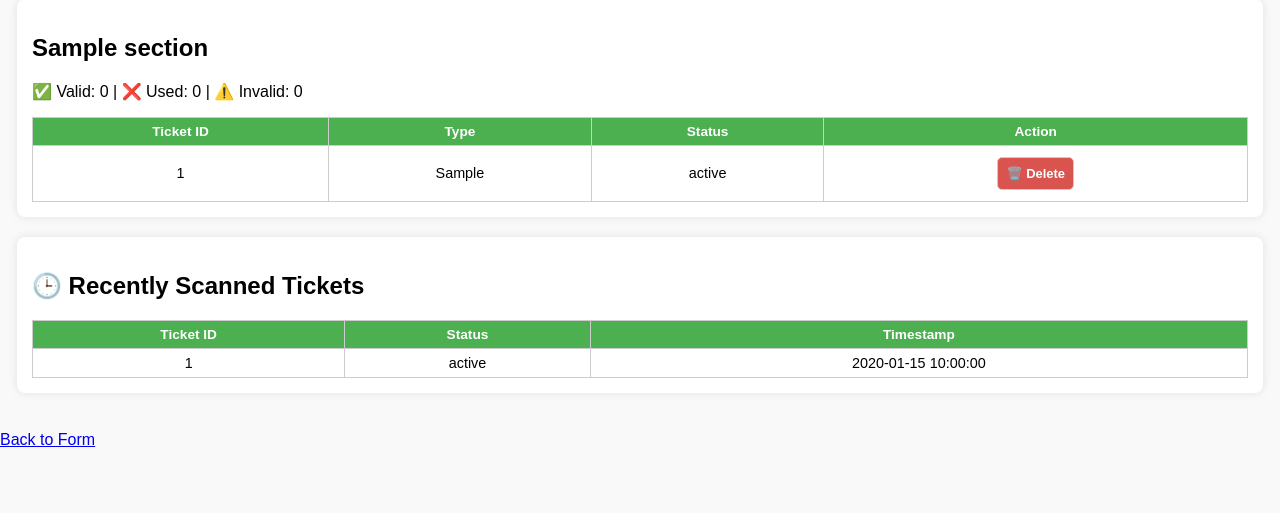
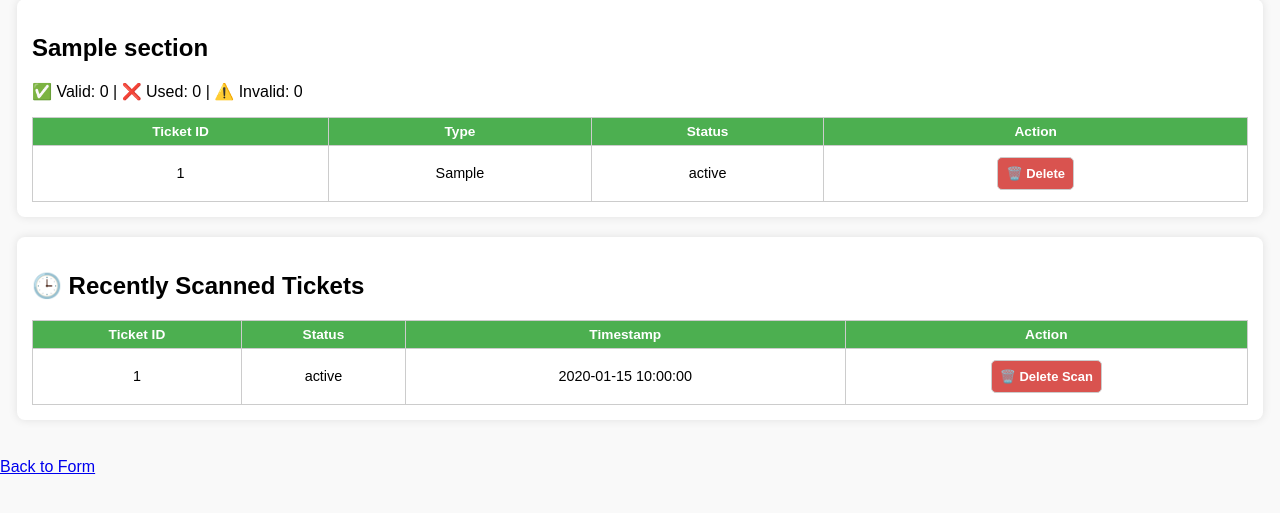
Before and after one commit to kielclvn/ticketing-app, a Flask app: page /admin in a window 1280 px wide. Shown: the part 205-718 px from the top of the page. Run offline with Flask 2, Linux system fonts and the light colour scheme; the visitor is signed in with stand-in values (Sample User, id 1); tables that the repository leaves empty hold one stand-in row (values such as "Sample post"); a database or web service that is not in the repository returns one stand-in record (values such as "Sample title"); some libraries are stand-ins or nearby versions.

Commit message:
Update admin.html with Delete Scan button and improved dashboard

```diff
--- a/app.py
+++ b/app.py
@@ -259,6 +259,22 @@ def delete_ticket(ticket_id):
     session["message"] = f"✅ Ticket {ticket_id} and its scan logs deleted successfully."
     return redirect(url_for("admin"))
 
+# --- Delete Scan Only ---
+@app.route("/delete_scan/<ticket_id>", methods=["POST"])
+def delete_scan(ticket_id):
+    if "role" not in session or session["role"] != "admin":
+        return redirect(url_for("login"))
+
+    conn = get_db_connection()
+    c = conn.cursor()
+    # Delete scan logs for this ticket
+    c.execute("DELETE FROM scans WHERE ticket_id=%s", (ticket_id,))
+    conn.commit()
+    conn.close()
+
+    session["message"] = f"🗑️ Scan logs for ticket {ticket_id} deleted successfully."
+    return redirect(url_for("admin"))
+
 # --- Reset ---
 @app.route("/reset")
 def reset():
--- a/templates/admin.html
+++ b/templates/admin.html
@@ -51,10 +51,10 @@
     <h1>📊 Admin Dashboard</h1>
 
     {% if message %}
-<div class="message-box">
-    {{ message }}
-</div>
-{% endif %}
+    <div class="message-box">
+        {{ message }}
+    </div>
+    {% endif %}
 
     <!-- Export + Reset Buttons -->
     <div class="export-buttons">
@@ -158,6 +158,7 @@
                     <th>Ticket ID</th>
                     <th>Status</th>
                     <th>Timestamp</th>
+                    <th>Action</th>
                 </tr>
             </thead>
             <tbody>
@@ -166,6 +167,11 @@
                     <td>{{ log[0] }}</td>
                     <td class="{{ log[1] }}">{{ log[1] }}</td>
                     <td>{{ log[2] }}</td>
+                    <td>
+                        <form action="{{ url_for('delete_scan', ticket_id=log[0]) }}" method="post" style="display:inline;">
+                            <button type="submit" class="delete-btn" onclick="return confirm('Delete this scan log?')">🗑️ Delete Scan</button>
+                        </form>
+                    </td>
                 </tr>
                 {% endfor %}
             </tbody>
@@ -186,6 +192,11 @@
                             <td>${log[0]}</td>
                             <td class="${log[1]}">${log[1]}</td>
                             <td>${log[2]}</td>
+                            <td>
+                                <form action="/delete_scan/${log[0]}" method="post" style="display:inline;">
+                                    <button type="submit" class="delete-btn" onclick="return confirm('Delete this scan log?')">🗑️ Delete Scan</button>
+                                </form>
+                            </td>
                         `;
                         tbody.appendChild(row);
                         row.classList.add("flash-row");
```
